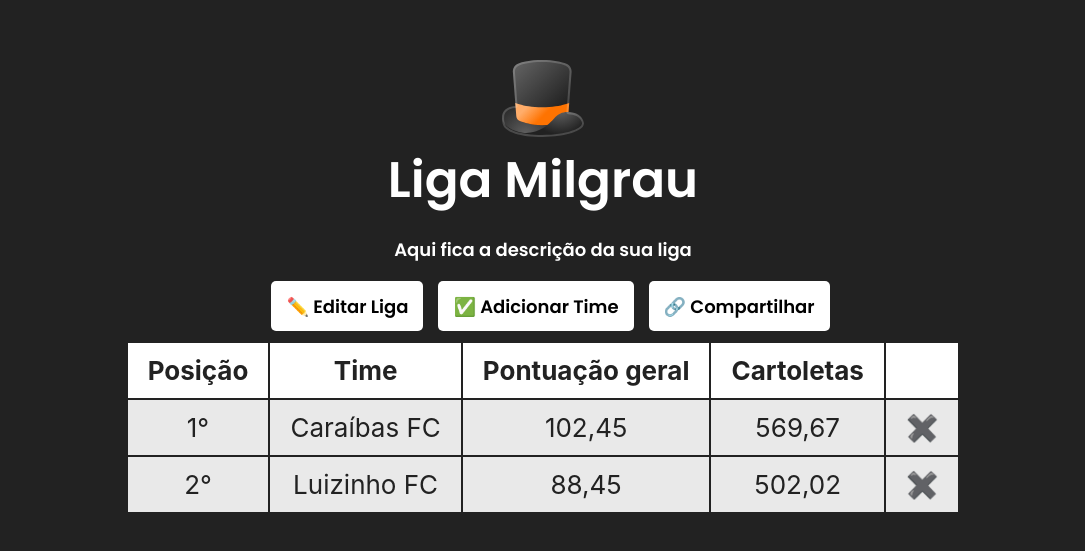
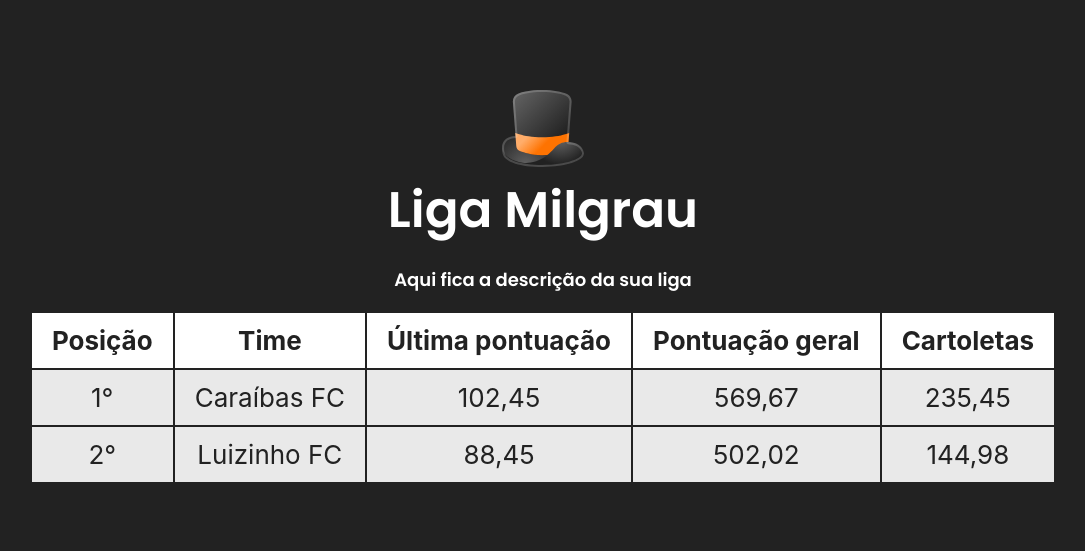
Before and after one commit to RenanTCastro/cartola-criador-ligas-frontend, a React (Create React App) app: page / in a window 1280 px wide. Shown: the part 113-664 px from the top of the page, without its empty margins (97-1182 px from the left). Built offline with nearby package versions, Linux system fonts and the light colour scheme.

Commit message:
Adicionado tela de visualizar liga

```diff
--- a/src/App.js
+++ b/src/App.js
@@ -1,11 +1,12 @@
 import "./App.css";
 import { EditarLiga } from "./pages/EditarLiga/EditarLiga";
+import { VisualizarLiga } from "./pages/VisualizarLiga/VisualizarLiga";
 
 function App() {
   return (
     <div className="App">
       <header className="App-header">
-        <EditarLiga />
+        <VisualizarLiga />
       </header>
     </div>
   );
--- a/src/pages/EditarLiga/EditarLiga.css
+++ b/src/pages/EditarLiga/EditarLiga.css
@@ -1,9 +1,9 @@
 
-.visualizarLiga--container{
+.editarLiga--container{
 
 }
 
-.visualizarLiga--title{
+.editarLiga--title{
     font-family: 'Poppins';
     font-weight: 600;
     font-size: 50px;
@@ -11,17 +11,17 @@
     margin: 0px;
 }
 
-.visualizarLiga--description{
+.editarLiga--description{
     font-family: 'Poppins';
     font-weight: 600;
     font-size: 18px;
 }
 
-.visualizarTime--button-container{
+.editarLiga--button-container{
     margin-bottom: 10px;
 }
 
-.visualizarTime--buttons{
+.editarLiga--buttons{
     background: #FFFFFF;
     border-radius: 5px;
     width: auto;
@@ -36,13 +36,13 @@
     padding: 0 15px;
 }
 
-.visualizarTime--table-header{
+.editarLiga--table-header{
     padding: 12px 20px;
     background-color: white;
     color: #222222;
 }
 
-.visualizarTime--table-body{
+.editarLiga--table-body{
     padding: 12px 20px;
     background-color: #E9E9E9;
     color: #222222;
--- a/src/pages/EditarLiga/EditarLiga.jsx
+++ b/src/pages/EditarLiga/EditarLiga.jsx
@@ -7,36 +7,36 @@ export function EditarLiga(){
     return(
         <div>
             <img src={Logo} alt="Logo" />
-            <h1 className='visualizarLiga--title'>Liga Milgrau</h1>
-            <p className='visualizarLiga--description'>Aqui fica a descrição da sua liga</p>
+            <h1 className='editarLiga--title'>Liga Milgrau</h1>
+            <p className='editarLiga--description'>Aqui fica a descrição da sua liga</p>
 
-            <div className='visualizarTime--button-container'>
-                <button className='visualizarTime--buttons'>✏️ Editar Liga</button>
-                <button className='visualizarTime--buttons'>✅ Adicionar Time</button>
-                <button className='visualizarTime--buttons'>🔗 Compartilhar</button>
+            <div className='editarLiga--button-container'>
+                <button className='editarLiga--buttons'>✏️ Editar Liga</button>
+                <button className='editarLiga--buttons'>✅ Adicionar Time</button>
+                <button className='editarLiga--buttons'>🔗 Compartilhar</button>
             </div>
 
             <table>
                 <tr>
-                    <th className='visualizarTime--table-header'>Posição</th>
-                    <th className='visualizarTime--table-header'>Time</th>
-                    <th className='visualizarTime--table-header'>Pontuação geral</th>
-                    <th className='visualizarTime--table-header'>Cartoletas</th>
-                    <th className='visualizarTime--table-header'></th>
+                    <th className='editarLiga--table-header'>Posição</th>
+                    <th className='editarLiga--table-header'>Time</th>
+                    <th className='editarLiga--table-header'>Pontuação geral</th>
+                    <th className='editarLiga--table-header'>Cartoletas</th>
+                    <th className='editarLiga--table-header'></th>
                 </tr>
                 <tr>
-                    <td className='visualizarTime--table-body'>1°</td>
-                    <td className='visualizarTime--table-body'>Caraíbas FC</td>
-                    <td className='visualizarTime--table-body'>102,45</td>
-                    <td className='visualizarTime--table-body'>569,67</td>
-                    <td className='visualizarTime--table-body'>✖️</td>
+                    <td className='editarLiga--table-body'>1°</td>
+                    <td className='editarLiga--table-body'>Caraíbas FC</td>
+                    <td className='editarLiga--table-body'>102,45</td>
+                    <td className='editarLiga--table-body'>569,67</td>
+                    <td className='editarLiga--table-body'>✖️</td>
                 </tr>
                 <tr>
-                    <td className='visualizarTime--table-body'>2°</td>
-                    <td className='visualizarTime--table-body'>Luizinho FC</td>
-                    <td className='visualizarTime--table-body'>88,45</td>
-                    <td className='visualizarTime--table-body'>502,02</td>
-                    <td className='visualizarTime--table-body'>✖️</td>
+                    <td className='editarLiga--table-body'>2°</td>
+                    <td className='editarLiga--table-body'>Luizinho FC</td>
+                    <td className='editarLiga--table-body'>88,45</td>
+                    <td className='editarLiga--table-body'>502,02</td>
+                    <td className='editarLiga--table-body'>✖️</td>
                 </tr>
             </table>
         </div>
--- /dev/null
+++ b/src/pages/VisualizarLiga/VisualizarLiga.css
@@ -0,0 +1,26 @@
+
+.visualizarLiga--title{
+    font-family: 'Poppins';
+    font-weight: 600;
+    font-size: 50px;
+    color: #FFFFFF;
+    margin: 0px;
+}
+
+.visualizarLiga--description{
+    font-family: 'Poppins';
+    font-weight: 600;
+    font-size: 18px;
+}
+
+.visualizarLiga--table-header{
+    padding: 12px 20px;
+    background-color: white;
+    color: #222222;
+}
+
+.visualizarLiga--table-body{
+    padding: 12px 20px;
+    background-color: #E9E9E9;
+    color: #222222;
+}
--- /dev/null
+++ b/src/pages/VisualizarLiga/VisualizarLiga.jsx
@@ -0,0 +1,38 @@
+import React from 'react';
+import Logo from '../../images/logo.svg';
+
+import "./VisualizarLiga.css";
+
+export function VisualizarLiga(){
+    return(
+        <div>
+            <img src={Logo} alt="Logo" />
+            <h1 className='visualizarLiga--title'>Liga Milgrau</h1>
+            <p className='visualizarLiga--description'>Aqui fica a descrição da sua liga</p>
+
+            <table>
+                <tr>
+                    <th className='visualizarLiga--table-header'>Posição</th>
+                    <th className='visualizarLiga--table-header'>Time</th>
+                    <th className='visualizarLiga--table-header'>Última pontuação</th>
+                    <th className='visualizarLiga--table-header'>Pontuação geral</th>
+                    <th className='visualizarLiga--table-header'>Cartoletas</th>
+                </tr>
+                <tr>
+                    <td className='visualizarLiga--table-body'>1°</td>
+                    <td className='visualizarLiga--table-body'>Caraíbas FC</td>
+                    <td className='visualizarLiga--table-body'>102,45</td>
+                    <td className='visualizarLiga--table-body'>569,67</td>
+                    <td className='visualizarLiga--table-body'>235,45</td>
+                </tr>
+                <tr>
+                    <td className='visualizarLiga--table-body'>2°</td>
+                    <td className='visualizarLiga--table-body'>Luizinho FC</td>
+                    <td className='visualizarLiga--table-body'>88,45</td>
+                    <td className='visualizarLiga--table-body'>502,02</td>
+                    <td className='visualizarLiga--table-body'>144,98</td>
+                </tr>
+            </table>
+        </div>
+    );
+}
```
Also changed, not shown: src/components/Modal/Modal.css (added), src/components/Modal/Modal.jsx (added).
